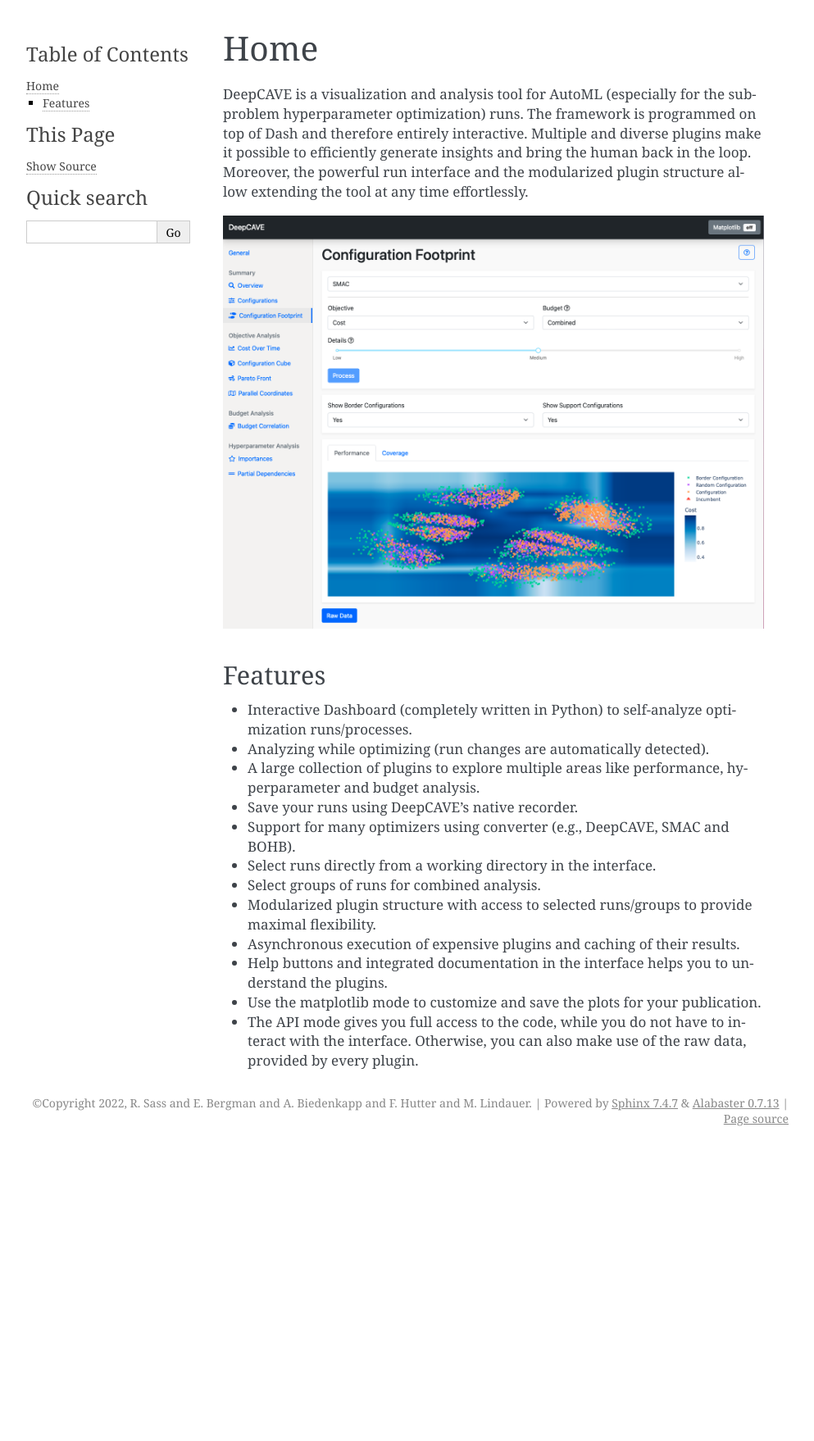
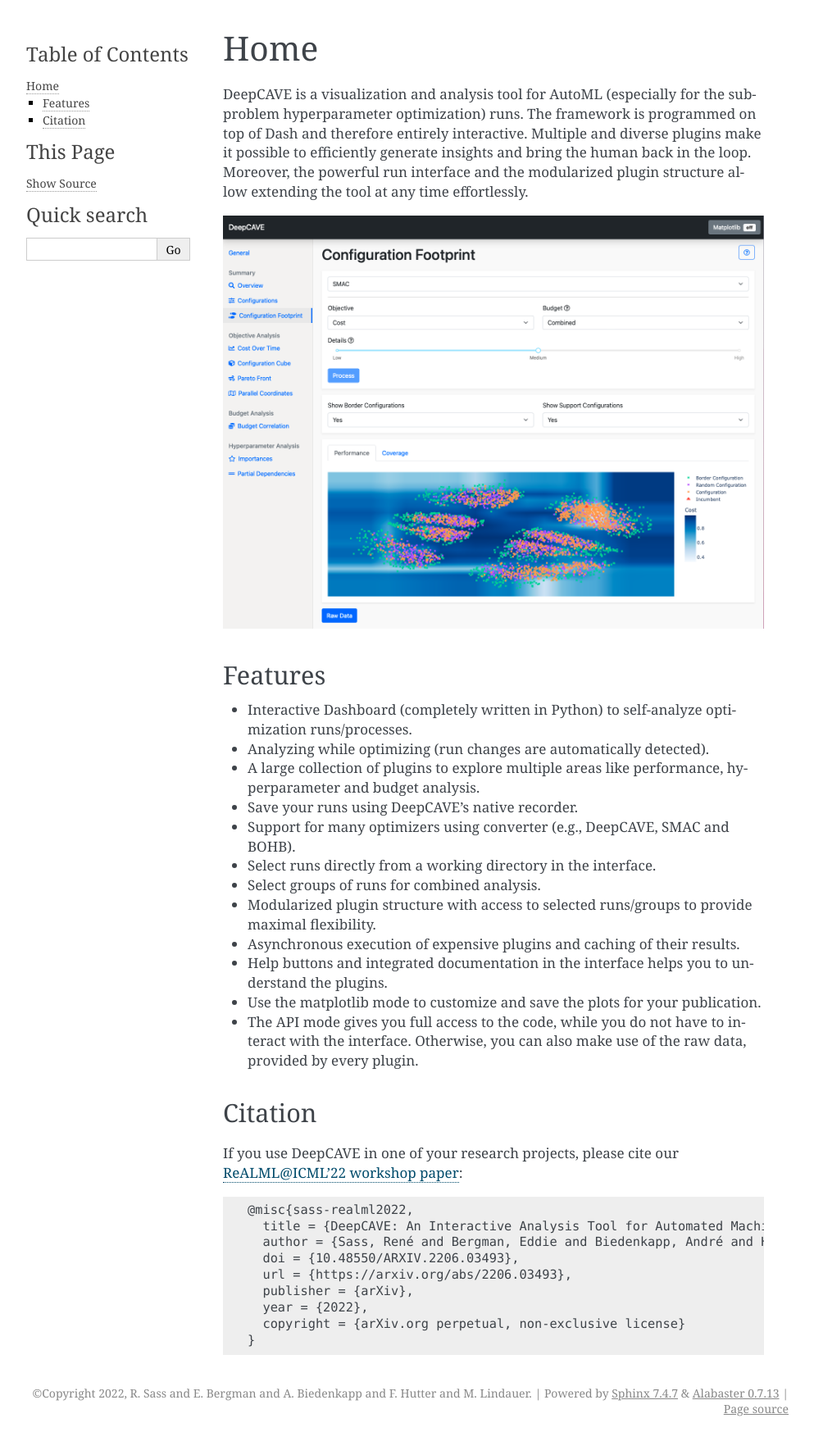
Before and after one commit to automl/DeepCAVE, a Sphinx documentation site: the page built from docs/index.rst, in a window 1280 px wide. Shown: the whole page at 82% size, without its empty margins (148-1141 px from the left). Built offline with Sphinx 7.4.7, drawn with Linux system fonts in a browser that asks for light colours; pages that are not in the unit, such as notebooks, are missing from menus; before the commit the page ends 1404 px from its top, so only the background shows below that.

Commit message:
Updated citation (#27, #28)
Co-authored-by: eddiebergman <eddiebergmanhs@gmail.com>

```diff
--- a/docs/index.rst
+++ b/docs/index.rst
@@ -42,3 +42,22 @@
 - Use the matplotlib mode to customize and save the plots for your publication.
 - The API mode gives you full access to the code, while you do not have to interact with the
   interface. Otherwise, you can also make use of the raw data, provided by every plugin.
+
+
+
+Citation
+^^^^^^^^
+
+If you use DeepCAVE in one of your research projects, please cite our `ReALML@ICML'22 workshop paper <https://arxiv.org/abs/2206.03493>`_:
+
+.. code-block:: text
+
+    @misc{sass-realml2022,
+      title = {DeepCAVE: An Interactive Analysis Tool for Automated Machine Learning},
+      author = {Sass, René and Bergman, Eddie and Biedenkapp, André and Hutter, Frank and Lindauer, Marius},
+      doi = {10.48550/ARXIV.2206.03493},
+      url = {https://arxiv.org/abs/2206.03493},
+      publisher = {arXiv},
+      year = {2022},
+      copyright = {arXiv.org perpetual, non-exclusive license}
+    }
```
Also changed, not shown: README.md (+24 -1 lines).
